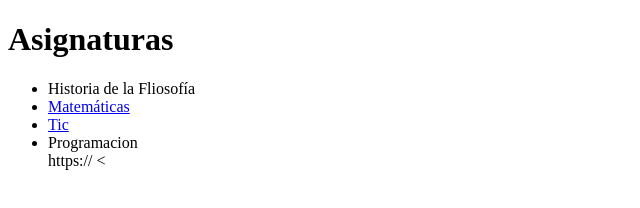
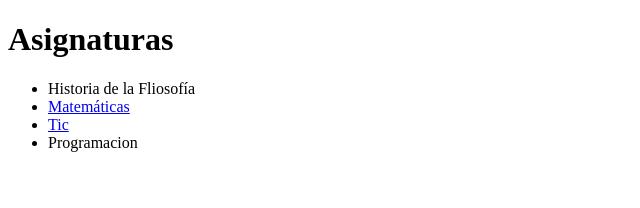
Before and after one commit to D4dtor/web1, a plain HTML site: page index.html in a window 1280 px wide. Shown: the full height of the page, 0-640 px from the left. Drawn offline with Linux system fonts and the light colour scheme.

Commit message:
Update index.html

```diff
--- a/index.html
+++ b/index.html
@@ -13,8 +13,6 @@
         <li><a href="https://educacionadistancia.juntadeandalucia.es/centros/sevilla/course/view.php?id=237">Matemáticas</a></li>
         <li><a href="https://educacionadistancia.juntadeandalucia.es/centros/sevilla/course/view.php?id=4544&section=1">Tic</a></li>
         <li>Programacion</li>
-        https://
-<
 
 
 
```
